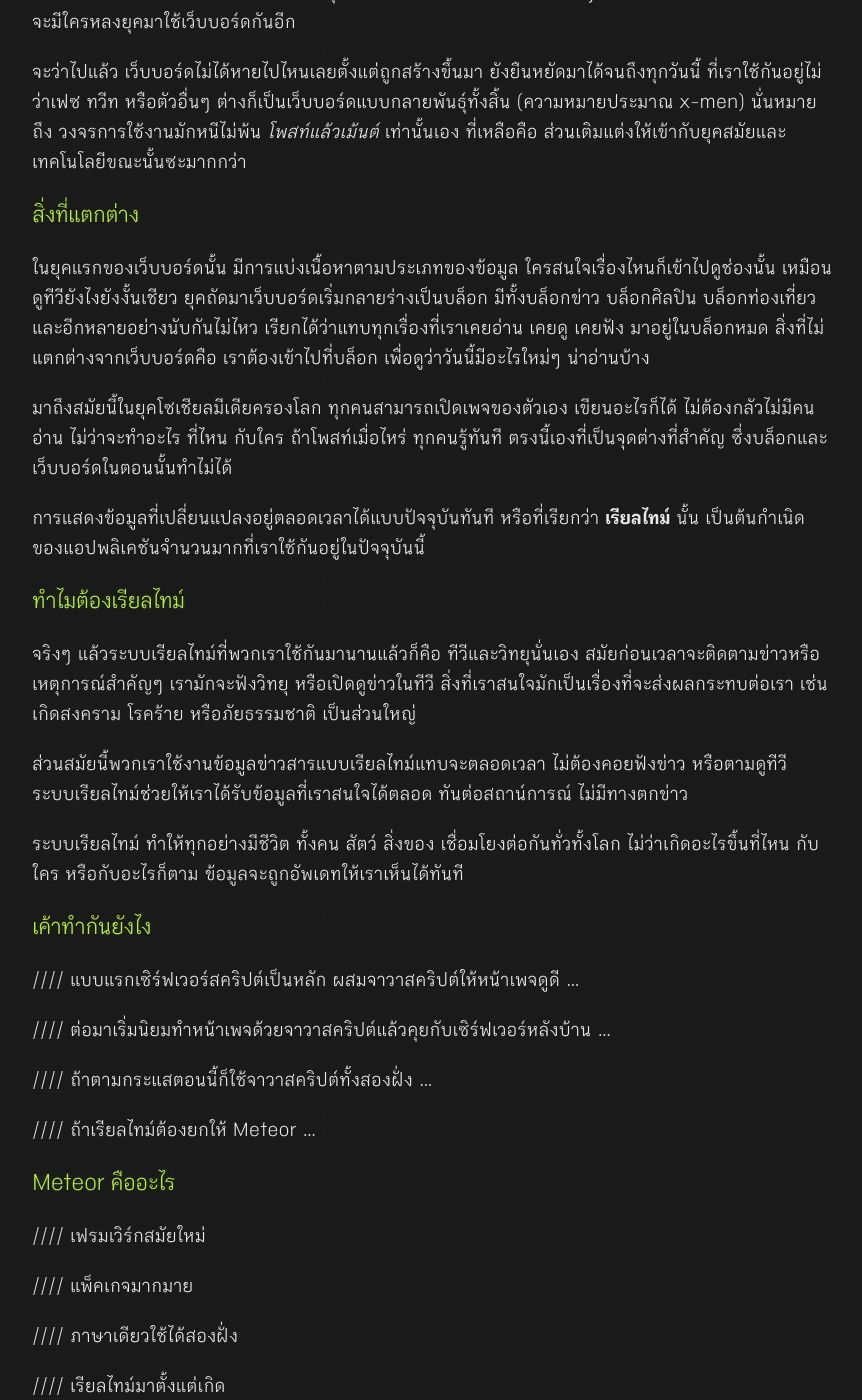
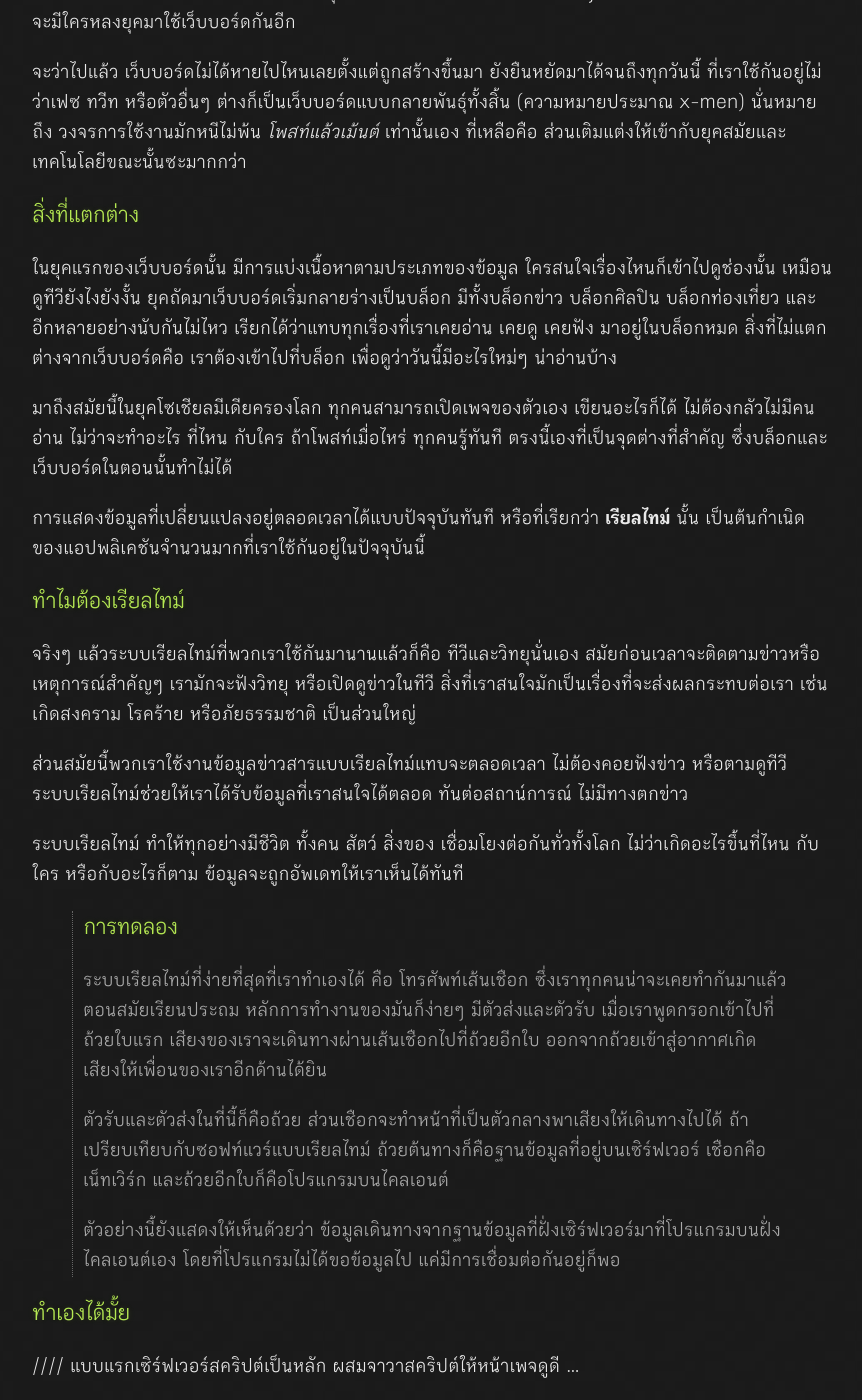
Before and after one commit to Ookkabat/DevelopOokkaboard, a Jekyll site: the page built from chapters/ch01-introduction.md, in a window 1280 px wide and 1400 px high, scrolled down 336 px. Shown: the whole window, without its empty margins (208-1070 px from the left). Built offline with Jekyll 4.4.1, drawn with Linux system fonts in a browser that asks for light colours; some of the changed text lies outside the part shown.

Commit message:
Writing Contents Ch01 (cont.)

```diff
--- a/chapters/ch01-introduction.md
+++ b/chapters/ch01-introduction.md
@@ -6,7 +6,7 @@ excerpt: ทำความเข้าใจเกี่ยวกับ อุ
 next: [gettingstarted, "แอพแรกกับ Meteor"]
 ---
 
-## อะไร คือ อุกกาบอร์ด
+## อุกกาบอร์ด คือ อะไร
 
 **อุกกาบอร์ด** คือ เว็บบอร์ดแนวใหม่สไตล์ [reddit](https://www.reddit.com/) เน้นความเรียบง่าย แต่แฝงด้วยความทันสมัย ตอบสนองได้รวดเร็ว แถมยังทำงานแบบเรียลไทม์ได้อีกด้วย
 
@@ -17,7 +17,7 @@ next: [gettingstarted, "แอพแรกกับ Meteor"]
 
 ## สิ่งที่แตกต่าง
 
-ในยุคแรกของเว็บบอร์ดนั้น มีการแบ่งเนื้อหาตามประเภทของข้อมูล ใครสนใจเรื่องไหนก็เข้าไปดูช่องนั้น เหมือนดูทีวียังไงยังงั้นเชียว ยุคถัดมาเว็บบอร์ดเริ่มกลายร่างเป็นบล็อก มีทั้งบล็อกข่าว บล็อกศิลปิน บล็อกท่องเที่ยว และอีกหลายอย่างนับกันไม่ไหว เรียกได้ว่าแทบทุกเรื่องที่เราเคยอ่าน เคยดู เคยฟัง มาอยู่ในบล็อกหมด สิ่งที่ไม่แตกต่างจากเว็บบอร์ดคือ เราต้องเข้าไปที่บล็อก เพื่อดูว่าวันนี้มีอะไรใหม่ๆ น่าอ่านบ้าง
+ในยุคแรกของเว็บบอร์ดนั้น มีการแบ่งเนื้อหาตามประเภทของข้อมูล ใครสนใจเรื่องไหนก็เข้าไปดูช่องนั้น เหมือนดูทีวียังไงยังงั้น ยุคถัดมาเว็บบอร์ดเริ่มกลายร่างเป็นบล็อก มีทั้งบล็อกข่าว บล็อกศิลปิน บล็อกท่องเที่ยว และอีกหลายอย่างนับกันไม่ไหว เรียกได้ว่าแทบทุกเรื่องที่เราเคยอ่าน เคยดู เคยฟัง มาอยู่ในบล็อกหมด สิ่งที่ไม่แตกต่างจากเว็บบอร์ดคือ เราต้องเข้าไปที่บล็อก เพื่อดูว่าวันนี้มีอะไรใหม่ๆ น่าอ่านบ้าง
 
 มาถึงสมัยนี้ในยุคโซเชียลมีเดียครองโลก ทุกคนสามารถเปิดเพจของตัวเอง เขียนอะไรก็ได้ ไม่ต้องกลัวไม่มีคนอ่าน ไม่ว่าจะทำอะไร ที่ไหน กับใคร ถ้าโพสท์เมื่อไหร่ ทุกคนรู้ทันที ตรงนี้เองที่เป็นจุดต่างที่สำคัญ ซึ่งบล็อกและเว็บบอร์ดในตอนนั้นทำไม่ได้
 
@@ -32,7 +32,15 @@ next: [gettingstarted, "แอพแรกกับ Meteor"]
 
 ระบบเรียลไทม์ ทำให้ทุกอย่างมีชีวิต ทั้งคน สัตว์ สิ่งของ เชื่อมโยงต่อกันทั่วทั้งโลก ไม่ว่าเกิดอะไรขึ้นที่ไหน กับใคร หรือกับอะไรก็ตาม ข้อมูลจะถูกอัพเดทให้เราเห็นได้ทันที
 
-## เค้าทำกันยังไง
+> ## การทดลอง
+>
+> ระบบเรียลไทม์ที่ง่ายที่สุดที่เราทำเองได้ คือ โทรศัพท์เส้นเชือก ซึ่งเราทุกคนน่าจะเคยทำกันมาแล้วตอนสมัยเรียนประถม หลักการทำงานของมันก็ง่ายๆ มีตัวส่งและตัวรับ เมื่อเราพูดกรอกเข้าไปที่ถ้วยใบแรก เสียงของเราจะเดินทางผ่านเส้นเชือกไปที่ถ้วยอีกใบ ออกจากถ้วยเข้าสู่อากาศเกิดเสียงให้เพื่อนของเราอีกด้านได้ยิน
+>
+> ตัวรับและตัวส่งในที่นี้ก็คือถ้วย ส่วนเชือกจะทำหน้าที่เป็นตัวกลางพาเสียงให้เดินทางไปได้ ถ้าเปรียบเทียบกับซอฟท์แวร์แบบเรียลไทม์ ถ้วยต้นทางก็คือฐานข้อมูลที่อยู่บนเซิร์ฟเวอร์ เชือกคือเน็ทเวิร์ก และถ้วยอีกใบก็คือโปรแกรมบนไคลเอนต์
+>
+> ตัวอย่างนี้ยังแสดงให้เห็นด้วยว่า ข้อมูลเดินทางจากฐานข้อมูลที่ฝั่งเซิร์ฟเวอร์มาที่โปรแกรมบนฝั่งไคลเอนต์เอง โดยที่โปรแกรมไม่ได้ขอข้อมูลไป แค่มีการเชื่อมต่อกันอยู่ก็พอ
+
+## ทำเองได้มั้ย
 
 //// แบบแรกเซิร์ฟเวอร์สคริปต์เป็นหลัก ผสมจาวาสคริปต์ให้หน้าเพจดูดี ...
 
```
